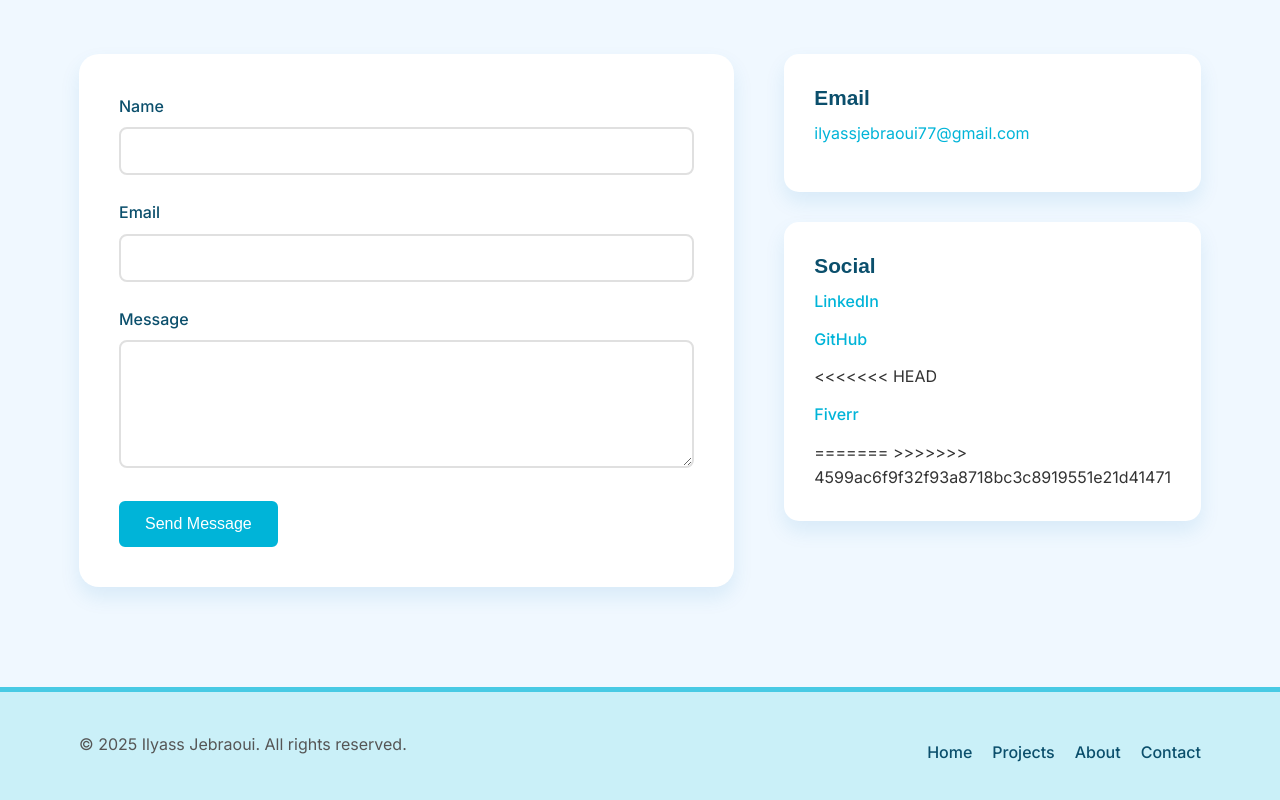
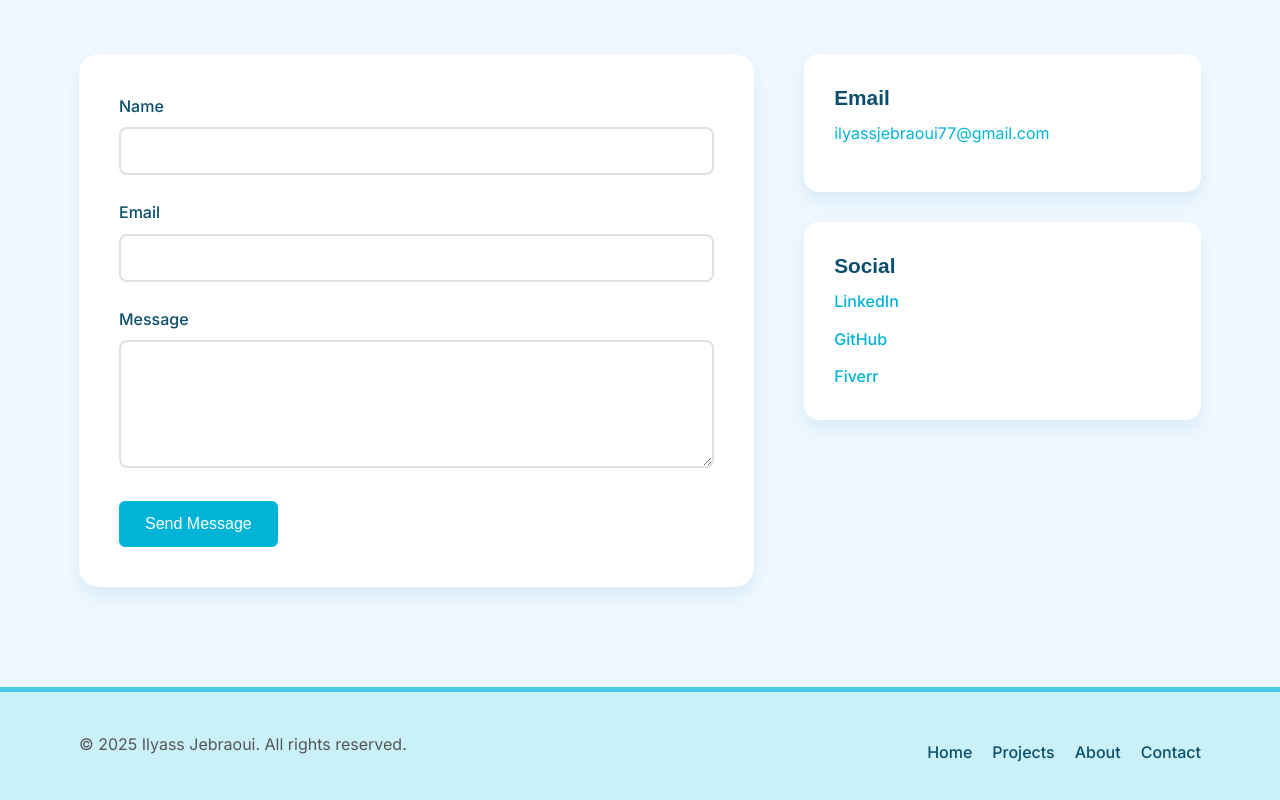
Before and after one commit to Jebraouilyass/Portfolio, a website: page public/index.html in a window 1280 px wide. Shown: the part 2613-3413 px from the top of the page. Drawn offline with nearby package versions, Linux system fonts and the light colour scheme; a web font is replaced by a local one.

Commit message:
Edit html file

```diff
--- a/public/index.html
+++ b/public/index.html
@@ -168,10 +168,7 @@
                         <div class="social-links">
                             <a href="https://www.linkedin.com/in/ilyass-jebraoui-500478217/" target="_blank">LinkedIn</a>
                             <a href="https://github.com/ilyass2004" target="_blank">GitHub</a>
-<<<<<<< HEAD
                             <a href="https://www.fiverr.com/elyassjebraoui/buying?source=avatar_menu_profile" target="_blank">Fiverr</a>
-=======
->>>>>>> 4599ac6f9f32f93a8718bc3c8919551e21d41471
                         </div>
                     </div>
                 </div>
```
